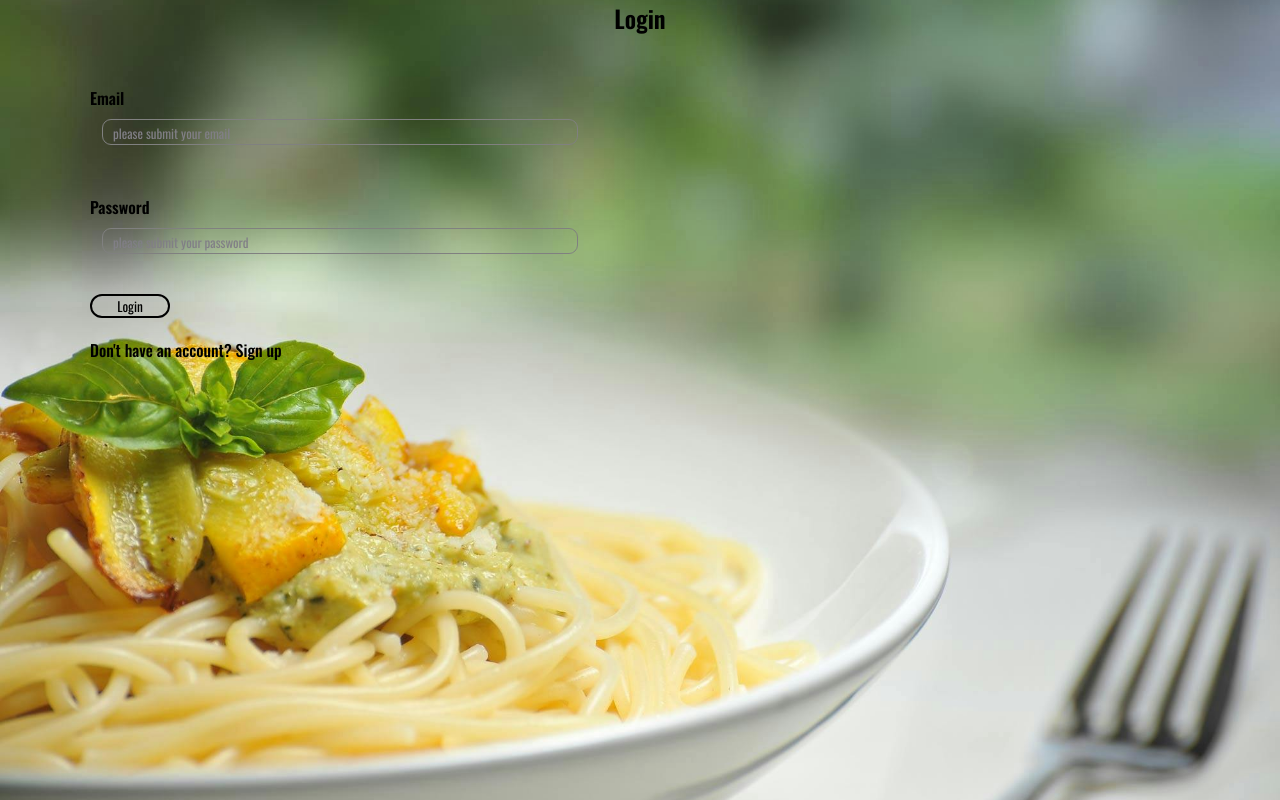
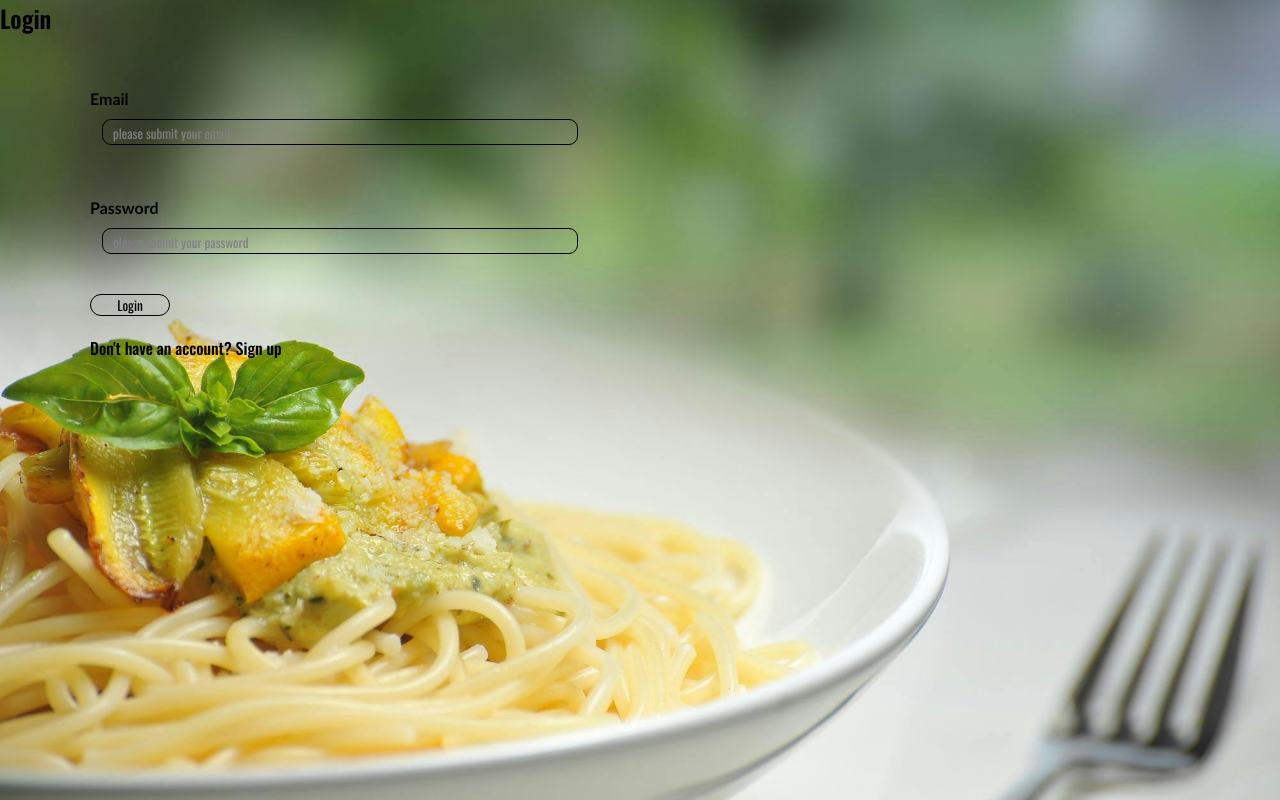
Before and after one commit to Sanalemba991/Sigup, a React (Vite) app in the folder client/: page / in a window 1280 px wide. Built offline with nearby package versions, Linux system fonts and the light colour scheme.

Commit message:
3rd error correct

```diff
--- a/client/src/Login.css
+++ b/client/src/Login.css
@@ -7,9 +7,11 @@
 
   }
 
-  .login{
+  .logi{
+    margin-top: 90px;
     color: black;
     text-align: center;
+    font-family:'Trebuchet MS', 'Lucida Sans Unicode', 'Lucida Grande', 'Lucida Sans', Arial, sans-serif;
   }
 /* Styling for the form container */
 .cen {
@@ -21,6 +23,7 @@
 
   }
   .cen label strong {
+    font-family:'Trebuchet MS', 'Lucida Sans Unicode', 'Lucida Grande', 'Lucida Sans', Arial, sans-serif;
     /* Aqua color for the strong part */
   }
   .cen label{
@@ -29,8 +32,9 @@
  /* Styling for input fields inside .cen */
  .cen input {
     margin-top: 9px;
+
     background-color: transparent; /* Make background transparent */
-    border: 1px solid grey; /* Border with grey color */
+    border: 1px solid black; /* Border with grey color */
     border-radius: 9px;
     width: 40%; /* Limit the width of the input */
     font-size: 1rem; /* Font size for input text */
@@ -64,7 +68,7 @@
   margin-left: 90px;  /* Adds space to the left of the button */
     margin-bottom: 20px;
   background-color: transparent;  /* Transparent background */
-  border: 2px solid black;  /* Black border for the button */
+  border: 1px solid black;  /* Black border for the button */
   border-radius: 50px;  /* Rounded corners for a smoother button */
   width: 80px;  /* Slightly increased width for a more clickable button */
  /* Adds padding inside the button */
@@ -81,7 +85,7 @@
   background-color: black;  /* Change background to black on hover */
   color: white;  /* Text color changes to white */
   transform: scale(1.05);  /* Slightly increase button size on hover */
-  border-color: white;  /* Change border color to aqua on hover */
+  border-color: grey;  /* Change border color to aqua on hover */
 }
 
 /* Optional: Add focus styles for better accessibility */
```
